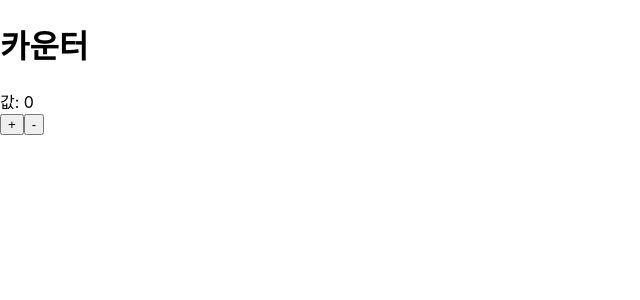
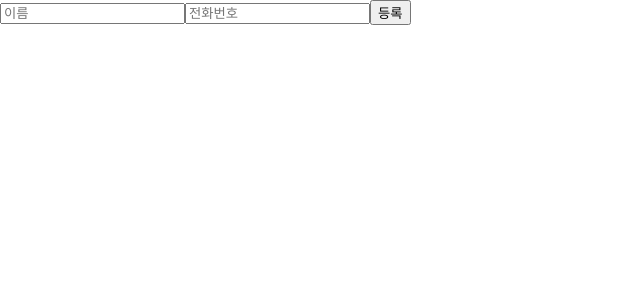
Before and after one commit to SilNex/ReactPractice, a React (Create React App) app: page / in a window 1280 px wide. Shown: the top 300 px of the page, without its empty margins (0-640 px from the left). Built offline with nearby package versions, Linux system fonts and the light colour scheme.

Commit message:
Practice input and form

```diff
--- a/src/App.js
+++ b/src/App.js
@@ -1,11 +1,19 @@
 import React, { Component } from 'react';
-import MyName from './MyName';
-import Counter from './Counter';
+// import MyName from './MyName';
+// import Counter from './Counter';
+import PhoneForm from './components/PhoneForm'
 
 class App extends Component {
+    handleCreate = (data) => {
+        console.log(data)
+    }
     render() {
         return (
-            <Counter />
+            <div>
+                <PhoneForm
+                    onCreate={this.handleCreate}
+                />
+            </div>
         )
     }
 }
--- /dev/null
+++ b/src/components/PhoneForm.js
@@ -0,0 +1,42 @@
+import React, { Component } from "react";
+
+class PhoneForm extends Component {
+    state = {
+        name: '',
+        phone: '',
+    }
+    handleChange = (e) => {
+        this.setState({
+            [e.target.name]: e.target.value,
+        })
+    }
+    handleSubmit = (e) => {
+        e.preventDefault()
+        this.props.onCreate(this.state)
+        this.setState({
+            name: '',
+            phone: '',
+        })
+    }
+    render() {
+        return (
+            <form onSubmit={this.handleSubmit}>
+                <input
+                    placeholder="이름"
+                    value={this.state.name}
+                    onChange={this.handleChange}
+                    name="name"
+                />
+                <input
+                    placeholder="전화번호"
+                    value={this.state.phone}
+                    onChange={this.handleChange}
+                    name="phone"
+                />
+                <button type="submit">등록</button>
+            </form>
+        )
+    }
+}
+
+export default PhoneForm;
```
